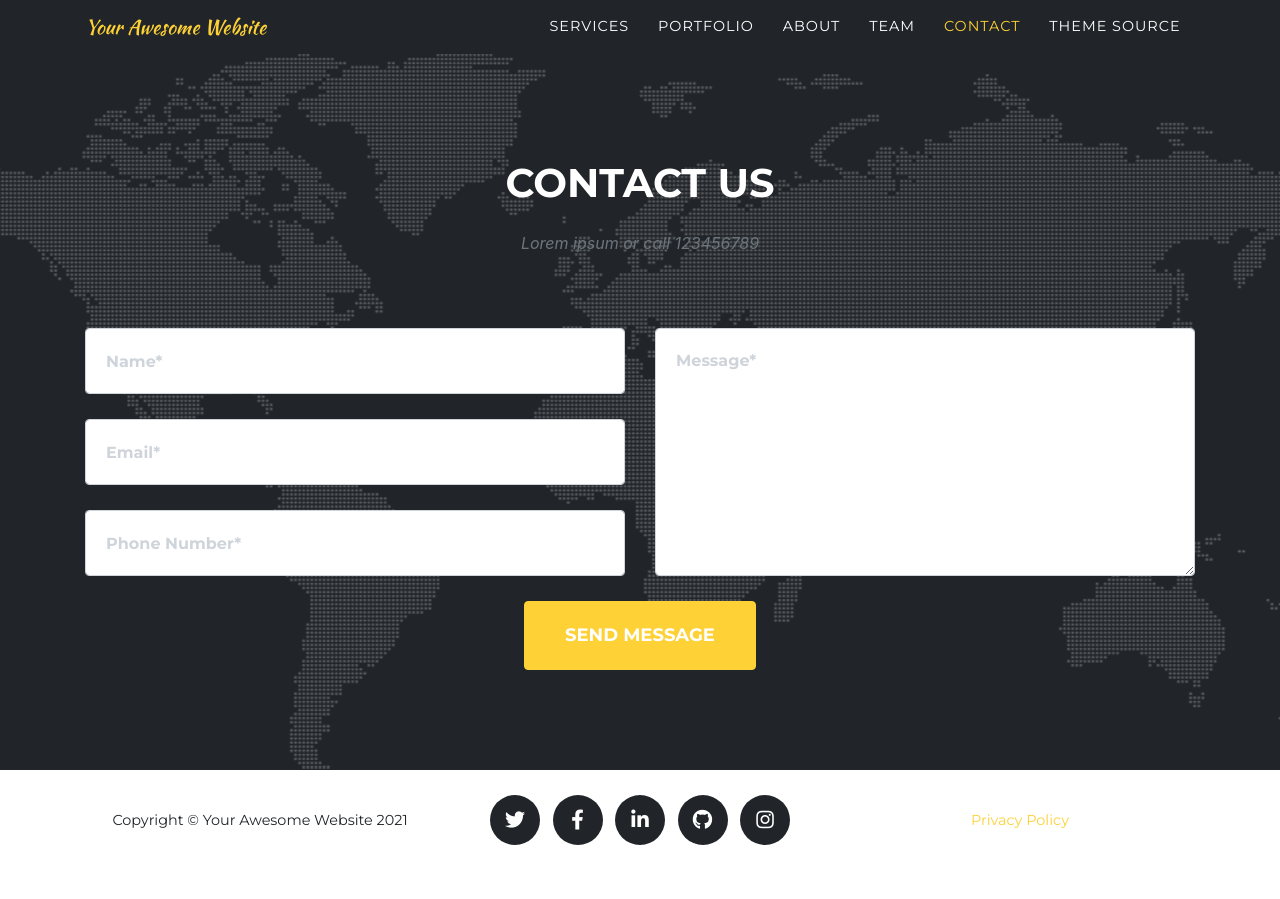
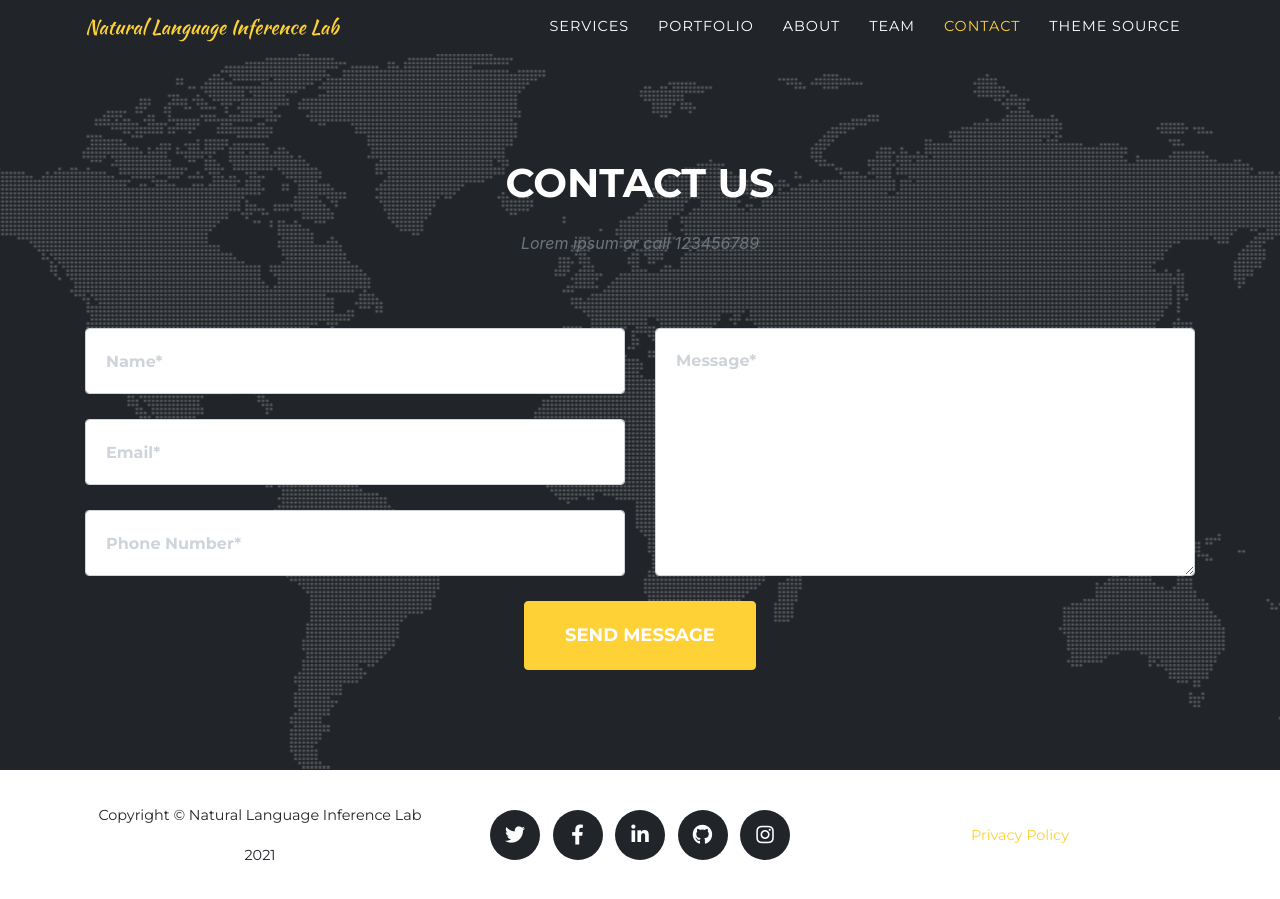
Before and after one commit to NaturalLanguageInference/NaturalLanguageInference.github.io, a Jekyll site: the page built from index.md, in a window 1280 px wide and 900 px high, scrolled down 5291 px. Built offline with Jekyll 4.4.1, drawn with Linux system fonts in a browser that asks for light colours; some web fonts are replaced; before the commit the page ends 6161 px from its top, so only the background shows below that.

Commit message:
Update _config.yml

```diff
--- a/_config.yml
+++ b/_config.yml
@@ -16,10 +16,10 @@ theme: jekyll-agency
 url    : "https://NaturalLanguageInference.github.io" # the base hostname & protocol for your site, e.g. http://example.com
 baseurl: "" # the subpath of your site, e.g. /blog
 
-title      : Your Awesome Website
-email      : your-email@example.com #this is also the email contact forms will go to
+title      : Natural Language Inference Lab
+email      : gjyang@dongguk.edu #this is also the email contact forms will go to
 description: "Site description"
-author     : Your Name
+author     : Gijoo Yang
 # logo:     #optional, defaults to site title
   # path: assets\img\clients\creative-market.jpg
   # height: 60 #height in px, defaults to 52px
```
